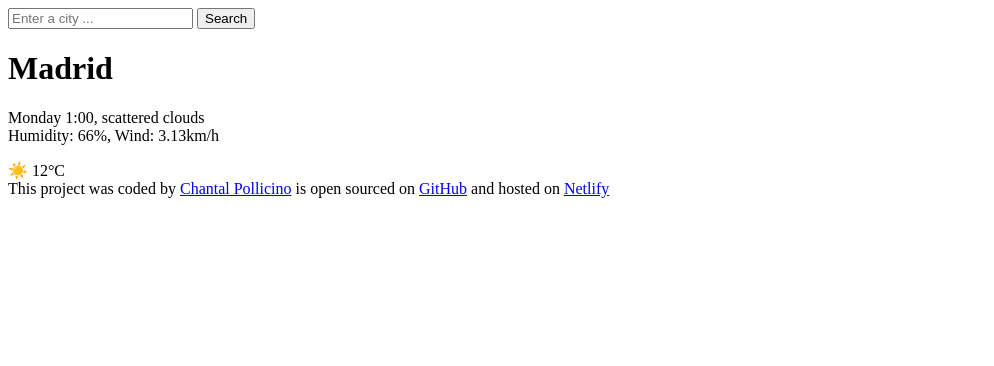
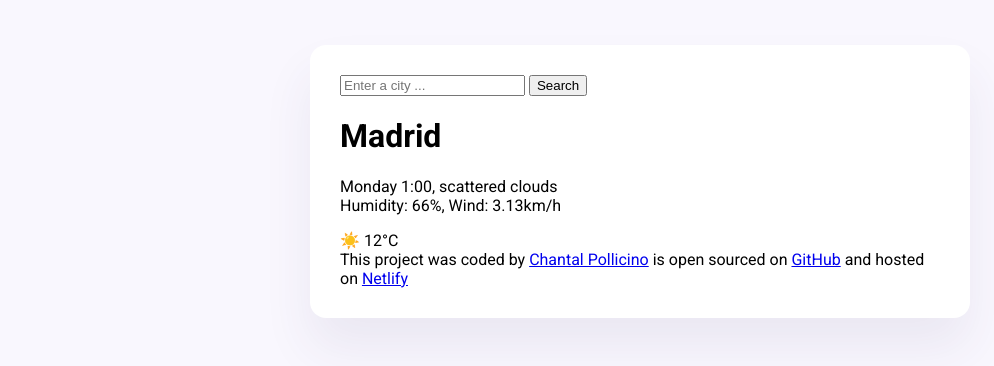
Before and after one commit to ChantalBarb/Weather7, a plain HTML site: page index.html in a window 1280 px wide. Shown: the whole page, without its empty margins (0-994 px from the left). Drawn offline with Linux system fonts and the light colour scheme.

Commit message:
styled main container and added custom fonts

```diff
--- a/index.html
+++ b/index.html
@@ -3,10 +3,18 @@
 <head>
     <meta charset="UTF-8">
     <meta name="viewport" content="width=, initial-scale=1.0">
+    <link rel="preconnect" href="https://fonts.googleapis.com" />
+    <link rel="preconnect" href="https://fonts.gstatic.com" crossorigin />
+    <link
+      href="https://fonts.googleapis.com/css2?family=Roboto:ital,wght@0,100;0,400;0,500;0,700;0,900;1,100;1,300;1,400;1,500;1,700;1,900&display=swap"
+      rel="stylesheet"
+    />
+    <link rel="stylesheet" href="src/style.css"/>
     <title>Weather7
     </title>
 </head>
 <body>
+    <div class="weather-app">
     <header>
         <form>
             <input type="search" placeholder="Enter a city ..." required/>
@@ -26,5 +34,6 @@
 </main>
     <footer>This project was coded by <a href="https://github.com/ChantalBarb" target="_blank">Chantal Pollicino</a>  is open sourced on <a href="https://github.com/ChantalBarb/Weather7" target="_blank">GitHub</a> and hosted on <a href="https://app.netlify.com/sites/eltiempo7/overview" target="_blank">Netlify</a>
     </footer>
+</div>
 </body>
 </html>
--- /dev/null
+++ b/src/style.css
@@ -0,0 +1,12 @@
+body{
+    background-color: #f9f7fe;
+    font-family: "Roboto", sans-serif;
+}
+.weather-app {
+    background: white;
+    max-width: 600px;
+    margin: 45px auto;
+    box-shadow: 0 30px 50px rgba(65, 50, 100, 0.08);
+    border-radius: 16px;
+    padding: 30px;
+}
```
Also changed, not shown: src/index.js (added).
